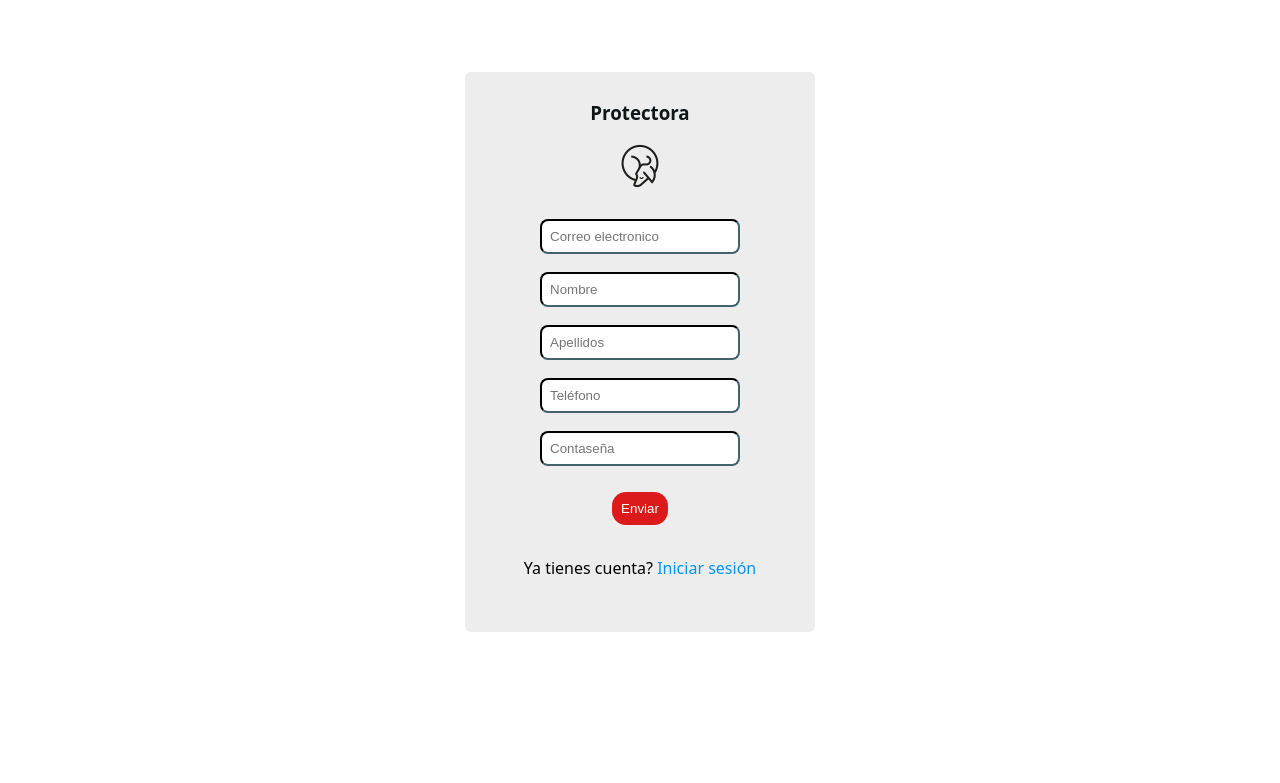
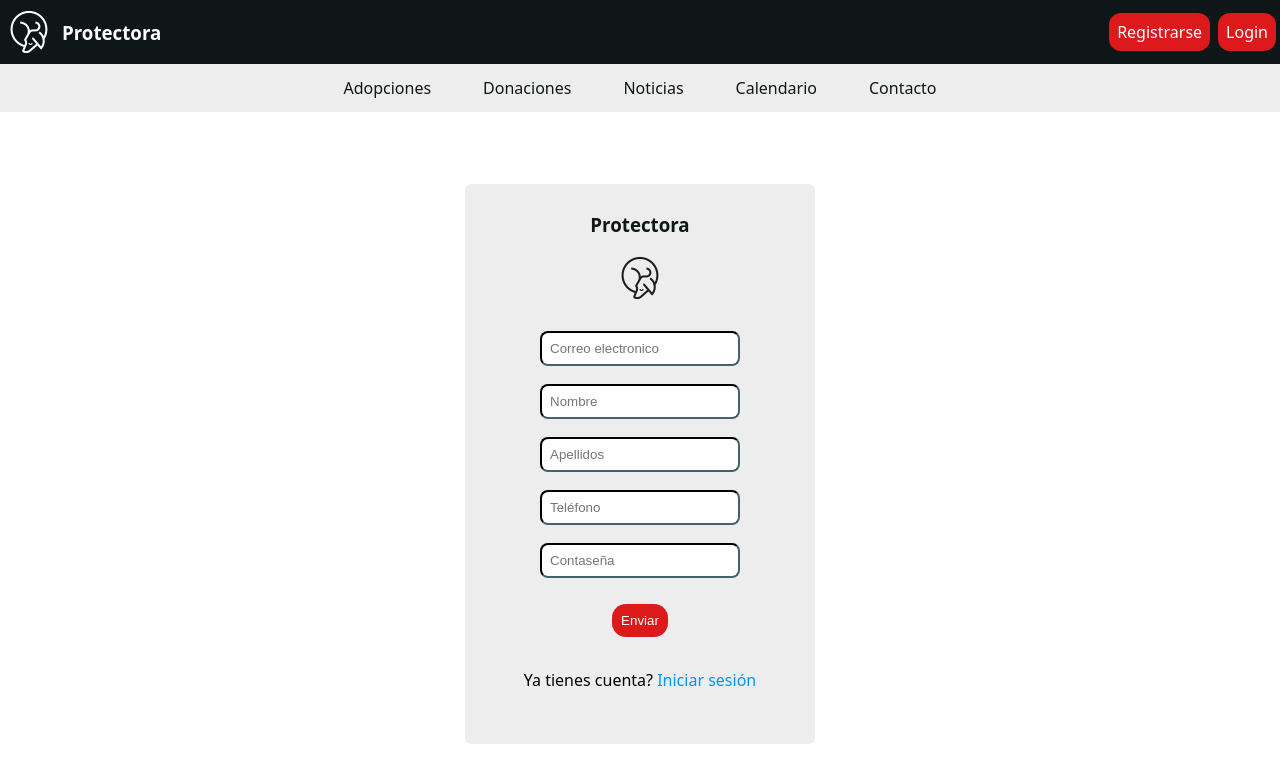
Before and after one commit to rubenfreiria/Proyecto, a PHP site: page /public/register.php in a window 1280 px wide. Shown: the top 783 px of the page. Run offline with PHP 8.4, Linux system fonts and the light colour scheme.

Commit message:
Se pone la barra de navegacion en login e register

```diff
--- a/modules/insertRegisterUser.php
+++ b/modules/insertRegisterUser.php
@@ -2,6 +2,12 @@
 include("./comprobarFormRegister.php");
 include('./PDO.php');
 
+/**
+ * [Funcion que inserta en la base de datos el usuario a registrar
+ * si este no se encuentra vacio y si los campos eatan correctamente subiertos]
+ *
+ * @return  [void]  [nos muestra por pantalla que ha creado el usuario o un aviso de lo que ha pasado]
+ */
 function insertRegisterUser()
 {
     $comprobacion = comprobarEmailRegistradoBD();
--- a/public/register.php
+++ b/public/register.php
@@ -9,21 +9,46 @@
   <title>Register</title>
 </head>
 
-<body class="formFlex">
+<body>
+  <header>
+    <nav id="menu">
+      <div id="menuIzquierda">
+        <img class="elementoMenu" id="logoHeader" src="../media/logos/logoWhite.png" />
+        <h3>
+          <a class="elementoMenu" id="h3Menu" href="../index.php">Protectora</a>
+        </h3>
+      </div>
+      <div id="menuDerecha">
+        <a class="elementoMenu" href="../public/register.php">Registrarse</a>
+        <a class="elementoMenu" href="../public/login.php">Login</a>
+      </div>
+    </nav>
+  </header>
+  <section>
+    <div id="menuContainer">
+      <a class="menuLink" href="./adopciones.php">Adopciones</a>
+      <a class="menuLink" href="">Donaciones</a>
+      <a class="menuLink" href="">Noticias</a>
+      <a class="menuLink" href="">Calendario</a>
+      <a class="menuLink" href="">Contacto</a>
+    </div>
+  </section>
+  <div class="formFlex">
     <div id="containerFormRegister">
       <a class="backToIndex" href="../index.php">
         <h3 class="h3Login">Protectora</h3>
         <img id="logoHeader" src="../media/logos/logo.png" />
       </a>
       <form action="../modules/insertRegisterUser.php" method="post">
-      <input type="email" name="registerEmail" id="registerEmail" class="elementoForm" placeholder="Correo electronico"
-        required />
+        <input type="email" name="registerEmail" id="registerEmail" class="elementoForm"
+          placeholder="Correo electronico" required />
         <input type="text" name="registerName" id="registerName" class="elementoForm" placeholder="Nombre" required />
         <input type="text" name="registerApellidos" id="registerApellidos" class="elementoForm" placeholder="Apellidos"
           required />
-      <input type="tel" name="registerPhone" id="registerPhone" class="elementoForm" placeholder="Teléfono" required/>
-      <input type="password" name="registerPassword" id="registerPassword" class="elementoForm" placeholder="Contaseña"
+        <input type="tel" name="registerPhone" id="registerPhone" class="elementoForm" placeholder="Teléfono"
           required />
+        <input type="password" name="registerPassword" id="registerPassword" class="elementoForm"
+          placeholder="Contaseña" required />
         <?php
         session_start();
         if (isset($_SESSION["error_register"])) {
@@ -42,6 +67,7 @@
         Ya tienes cuenta?<a href="./login.php"> Iniciar sesión</a>
       </p>
     </div>
+  </div>
 </body>
 
 </html>
--- a/styles/styles.css
+++ b/styles/styles.css
@@ -349,6 +349,7 @@ a:active {
   display: flex;
   justify-content: center;
   align-items: center;
+  width: 100%;
   background-color: var(--main-black);
 }
 
```
Also changed, not shown: public/login.php (+27 -1 lines). Lines whose indentation alone changed are shown as unchanged.
